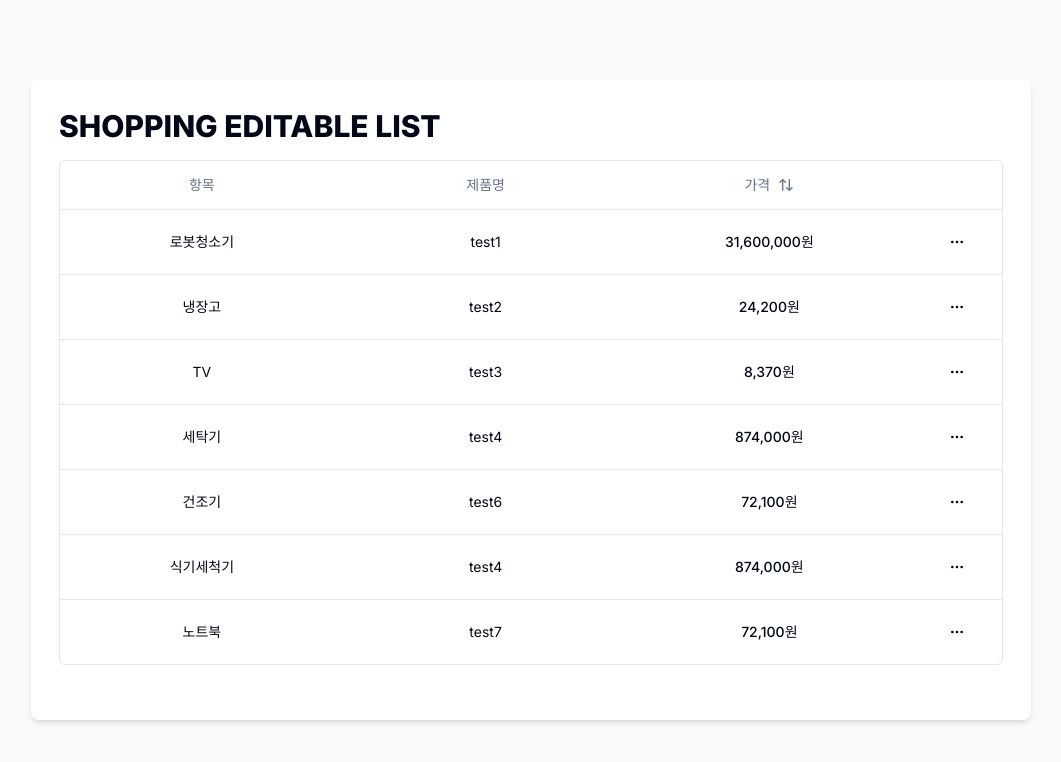
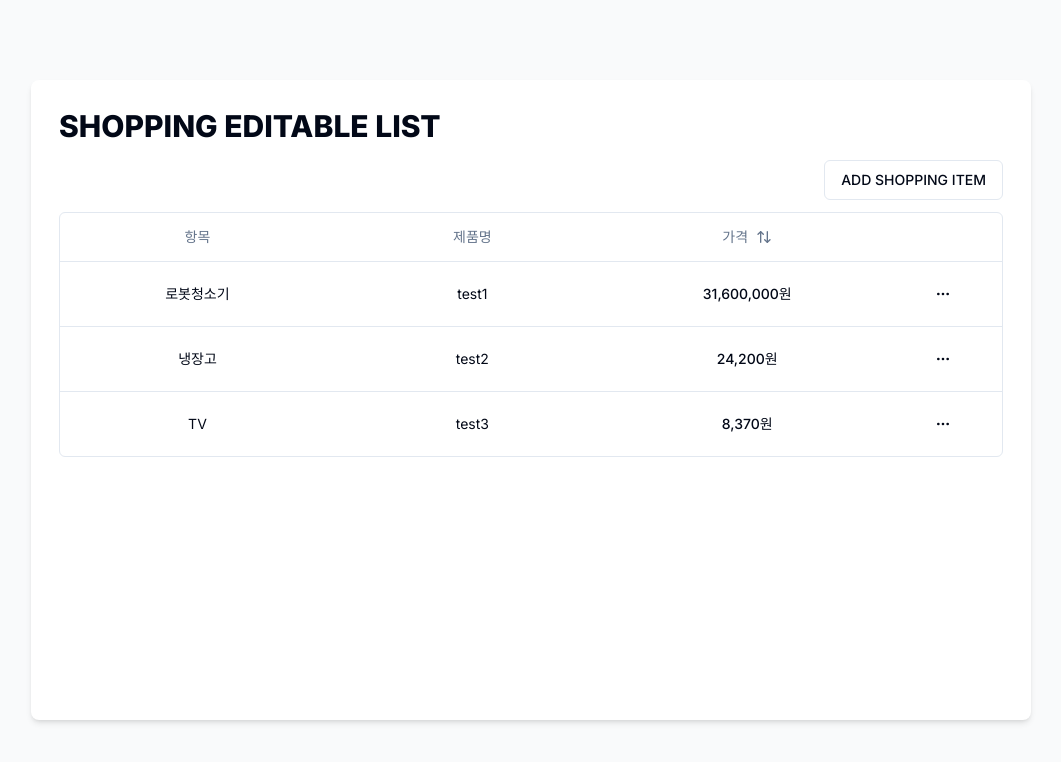
Before and after one commit to 2dowon/next14-shadcn-todolist, a Next.js app: page /shopping-editable-list in a window 1280 px wide. Shown: the top 762 px of the page, without its empty margins (109-1170 px from the left). Built offline with nearby package versions, Linux system fonts and the light colour scheme.

Commit message:
feat: add, update, delete shopping item

```diff
--- /dev/null
+++ b/app/shopping-editable-list/_components/shopping_item_dialog.tsx
@@ -0,0 +1,161 @@
+import { Button } from "@/components/ui/button";
+import {
+  Dialog,
+  DialogContent,
+  DialogDescription,
+  DialogHeader,
+  DialogTitle,
+  DialogTrigger,
+} from "@/components/ui/dialog";
+import {
+  Form,
+  FormControl,
+  FormField,
+  FormItem,
+  FormLabel,
+  FormMessage,
+} from "@/components/ui/form";
+import { Input } from "@/components/ui/input";
+import {
+  IShoppingItem,
+  useShoppingListStore,
+} from "@/store/useShoppingListStore";
+import { zodResolver } from "@hookform/resolvers/zod";
+import { Loader2 } from "lucide-react";
+import { useEffect, useState } from "react";
+import { useForm } from "react-hook-form";
+import z from "zod";
+
+const shoppingItemSchema = z.object({
+  category: z.string(),
+  modelName: z.string(),
+  price: z.coerce.number(),
+});
+
+const ShoppingItemDialog = ({
+  triggerButton,
+  shoppingItem,
+}: {
+  triggerButton: JSX.Element;
+  shoppingItem?: IShoppingItem;
+}) => {
+  const isAddingShoppingItemDialog = shoppingItem == null;
+
+  const [open, setOpen] = useState(false);
+
+  const form = useForm<z.infer<typeof shoppingItemSchema>>({
+    resolver: zodResolver(shoppingItemSchema),
+    defaultValues: {
+      category: shoppingItem?.category,
+      modelName: shoppingItem?.modelName,
+      price: shoppingItem?.price,
+    },
+  });
+  const { reset } = form;
+  const { isSubmitSuccessful, isSubmitting } = form.formState;
+
+  const onSubmit = async (values: z.infer<typeof shoppingItemSchema>) => {
+    await new Promise((resolve) => setTimeout(resolve, 1000));
+
+    if (isAddingShoppingItemDialog) {
+      useShoppingListStore.getState().addShoppingItem({
+        id: Date.now(),
+        category: values.category,
+        modelName: values.modelName,
+        price: values.price,
+      });
+    } else {
+      useShoppingListStore.getState().updateShoppingItem({
+        id: shoppingItem.id,
+        category: values.category,
+        modelName: values.modelName,
+        price: values.price,
+      });
+    }
+  };
+
+  useEffect(() => {
+    if (isSubmitSuccessful) {
+      setOpen(false);
+      reset();
+    }
+  }, [isSubmitSuccessful, reset]);
+
+  return (
+    <Dialog open={open} onOpenChange={setOpen}>
+      <DialogTrigger asChild>{triggerButton}</DialogTrigger>
+      <DialogContent className="sm:max-w-[425px]">
+        <DialogHeader>
+          <DialogTitle>
+            {isAddingShoppingItemDialog ? "NEW " : "UPDATE "}
+            SHOPPING ITEM
+          </DialogTitle>
+          <DialogDescription>
+            {isAddingShoppingItemDialog ? "Add " : "Update "}
+            your shopping item to buy.
+          </DialogDescription>
+        </DialogHeader>
+        <Form {...form}>
+          <form
+            onSubmit={form.handleSubmit(onSubmit)}
+            className="flex flex-col gap-[0.8rem] items-center"
+          >
+            <FormField
+              control={form.control}
+              name="category"
+              render={({ field }) => (
+                <FormItem className="w-full">
+                  <FormLabel>Category</FormLabel>
+                  <FormControl>
+                    <Input placeholder="ex. 로봇청소기" {...field} />
+                  </FormControl>
+                  <FormMessage />
+                </FormItem>
+              )}
+            />
+            <FormField
+              control={form.control}
+              name="modelName"
+              render={({ field }) => (
+                <FormItem className="w-full">
+                  <FormLabel>ModelName</FormLabel>
+                  <FormControl>
+                    <Input placeholder="ex. T20" {...field} />
+                  </FormControl>
+                  <FormMessage />
+                </FormItem>
+              )}
+            />
+            <FormField
+              control={form.control}
+              name="price"
+              render={({ field }) => (
+                <FormItem className="w-full">
+                  <FormLabel>Price</FormLabel>
+                  <FormControl>
+                    <Input placeholder="ex. 1500000" type="number" {...field} />
+                  </FormControl>
+                  <FormMessage />
+                </FormItem>
+              )}
+            />
+            <Button
+              type="submit"
+              className="w-full mt-4"
+              disabled={isSubmitting}
+            >
+              <div className="flex items-center gap-2">
+                {isSubmitting && (
+                  <Loader2 className="h-4 w-4 text-white animate-spin" />
+                )}
+                {isAddingShoppingItemDialog ? "ADD" : "UPDATE"}
+              </div>
+            </Button>
+          </form>
+        </Form>
+      </DialogContent>
+    </Dialog>
+  );
+};
+
+export default ShoppingItemDialog;
--- a/app/shopping-editable-list/_components/shopping_list_table.tsx
+++ b/app/shopping-editable-list/_components/shopping_list_table.tsx
@@ -1,13 +1,4 @@
 "use client";
-
-import {
-  ColumnDef,
-  flexRender,
-  getCoreRowModel,
-  getSortedRowModel,
-  useReactTable,
-} from "@tanstack/react-table";
-import { ArrowUpDown, MoreHorizontal } from "lucide-react";
 
 import { Button } from "@/components/ui/button";
 import {
@@ -26,60 +17,21 @@ import {
   TableHeader,
   TableRow,
 } from "@/components/ui/table";
+import {
+  IShoppingItem,
+  useShoppingListStore,
+} from "@/store/useShoppingListStore";
+import {
+  ColumnDef,
+  flexRender,
+  getCoreRowModel,
+  getSortedRowModel,
+  useReactTable,
+} from "@tanstack/react-table";
+import { ArrowUpDown, MoreHorizontal } from "lucide-react";
+import ShoppingItemDialog from "./shopping_item_dialog";
 
-const data: ShoppingItem[] = [
-  {
-    id: 1,
-    price: 31600000,
-    category: "로봇청소기",
-    modelName: "test1",
-  },
-  {
-    id: 2,
-    price: 24200,
-    category: "냉장고",
-    modelName: "test2",
-  },
-  {
-    id: 3,
-    price: 8370,
-    category: "TV",
-    modelName: "test3",
-  },
-  {
-    id: 4,
-    price: 874000,
-    category: "세탁기",
-    modelName: "test4",
-  },
-  {
-    id: 5,
-    price: 72100,
-    category: "건조기",
-    modelName: "test6",
-  },
-  {
-    id: 6,
-    price: 874000,
-    category: "식기세척기",
-    modelName: "test4",
-  },
-  {
-    id: 7,
-    price: 72100,
-    category: "노트북",
-    modelName: "test7",
-  },
-];
-
-export type ShoppingItem = {
-  id: number;
-  price: number;
-  category: string;
-  modelName: string;
-};
-
-export const columns: ColumnDef<ShoppingItem>[] = [
+export const columns: ColumnDef<IShoppingItem>[] = [
   {
     accessorKey: "category",
     header: "항목",
@@ -129,6 +81,7 @@ export const columns: ColumnDef<ShoppingItem>[] = [
               <MoreHorizontal className="h-4 w-4" />
             </Button>
           </DropdownMenuTrigger>
+
           <DropdownMenuContent align="end">
             <DropdownMenuLabel>Actions</DropdownMenuLabel>
             <DropdownMenuItem
@@ -139,8 +92,23 @@ export const columns: ColumnDef<ShoppingItem>[] = [
               Copy Shopping Item ID
             </DropdownMenuItem>
             <DropdownMenuSeparator />
-            <DropdownMenuItem>TEST 1</DropdownMenuItem>
-            <DropdownMenuItem>TEST 2</DropdownMenuItem>
+            <ShoppingItemDialog
+              triggerButton={
+                <DropdownMenuItem onSelect={(e) => e.preventDefault()}>
+                  EDIT
+                </DropdownMenuItem>
+              }
+              shoppingItem={shoppingItem}
+            />
+            <DropdownMenuItem
+              onClick={() =>
+                useShoppingListStore
+                  .getState()
+                  .deleteShoppingItem(shoppingItem.id)
+              }
+            >
+              DELETE
+            </DropdownMenuItem>
           </DropdownMenuContent>
         </DropdownMenu>
       );
@@ -149,20 +117,26 @@ export const columns: ColumnDef<ShoppingItem>[] = [
 ];
 
 export function ShoppingListTable() {
+  const shoppingList = useShoppingListStore().shoppingList;
+
   const table = useReactTable({
-    data,
+    data: shoppingList,
     columns,
     getCoreRowModel: getCoreRowModel(),
     getSortedRowModel: getSortedRowModel(),
-    defaultColumn: {
-      size: 200, //starting column size
-      minSize: 50, //enforced during column resizing
-      maxSize: 500, //enforced during column resizing
-    },
   });
 
   return (
     <div className="w-full">
+      <div className="flex justify-end mb-3">
+        <ShoppingItemDialog
+          triggerButton={
+            <Button type="button" variant="outline">
+              ADD SHOPPING ITEM
+            </Button>
+          }
+        />
+      </div>
       <div className="rounded-md border">
         <Table>
           <TableHeader>
--- /dev/null
+++ b/store/useShoppingListStore.ts
@@ -0,0 +1,61 @@
+import { create } from "zustand";
+
+const myShoppingList = [
+  {
+    id: 1,
+    price: 31600000,
+    category: "로봇청소기",
+    modelName: "test1",
+  },
+  {
+    id: 2,
+    price: 24200,
+    category: "냉장고",
+    modelName: "test2",
+  },
+  {
+    id: 3,
+    price: 8370,
+    category: "TV",
+    modelName: "test3",
+  },
+] as IShoppingItem[];
+
+interface IShoppingItem {
+  id: number;
+  category: string;
+  modelName: string;
+  price: number;
+}
+
+interface IShoppingItemListStore {
+  shoppingList: IShoppingItem[];
+  addShoppingItem: (shoppingItem: IShoppingItem) => void;
+  updateShoppingItem: (shoppingItem: IShoppingItem) => void;
+  deleteShoppingItem: (id: number) => void;
+}
+
+const useShoppingListStore = create<IShoppingItemListStore>((set) => ({
+  shoppingList: myShoppingList,
+  addShoppingItem: (todo: IShoppingItem) =>
+    set((state) => ({
+      shoppingList: [...state.shoppingList, todo],
+    })),
+  updateShoppingItem: (newShoppingItem: IShoppingItem) =>
+    set((state) => ({
+      shoppingList: state.shoppingList.map((shoppingItem) => {
+        return shoppingItem.id === newShoppingItem.id
+          ? newShoppingItem
+          : shoppingItem;
+      }),
+    })),
+  deleteShoppingItem: (id: number) =>
+    set((state) => ({
+      shoppingList: state.shoppingList.filter(
+        (shoppingItem) => shoppingItem.id !== id
+      ),
+    })),
+}));
+
+export { useShoppingListStore };
+export type { IShoppingItem, IShoppingItemListStore };
```
